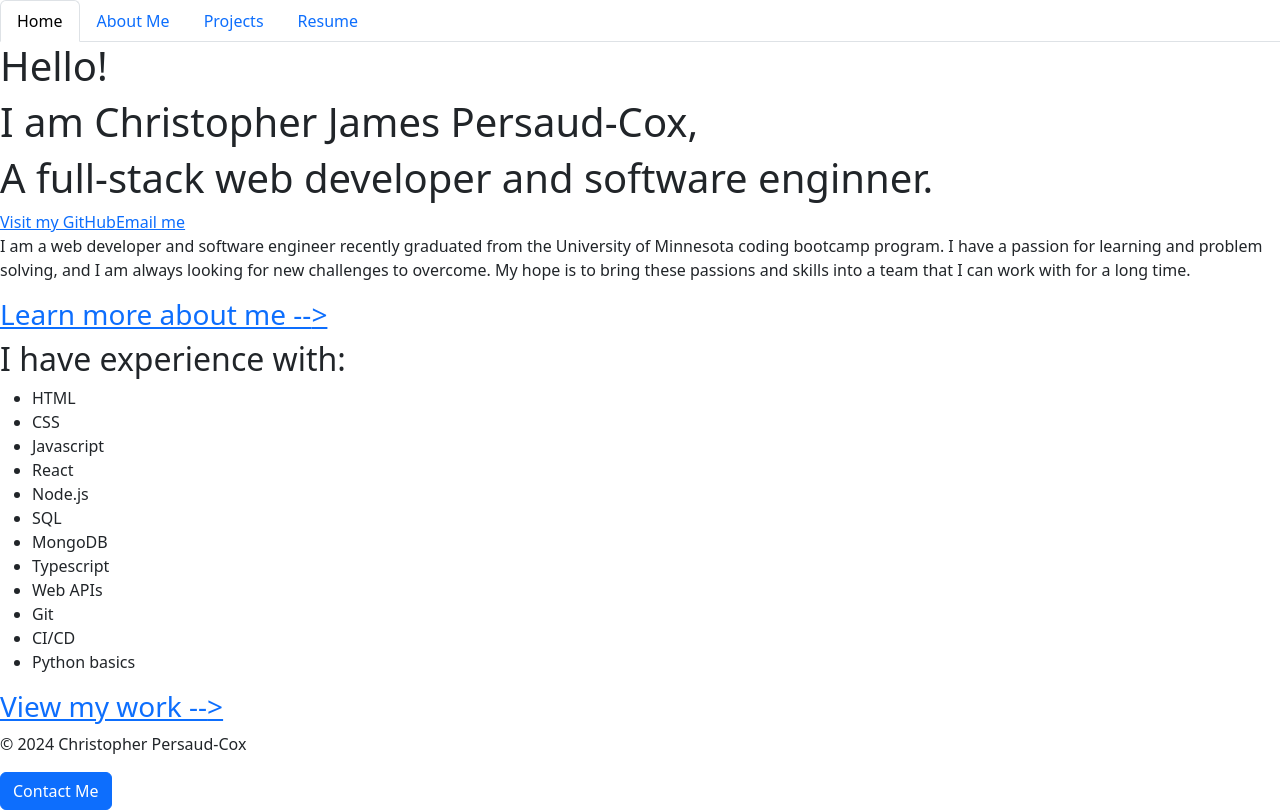
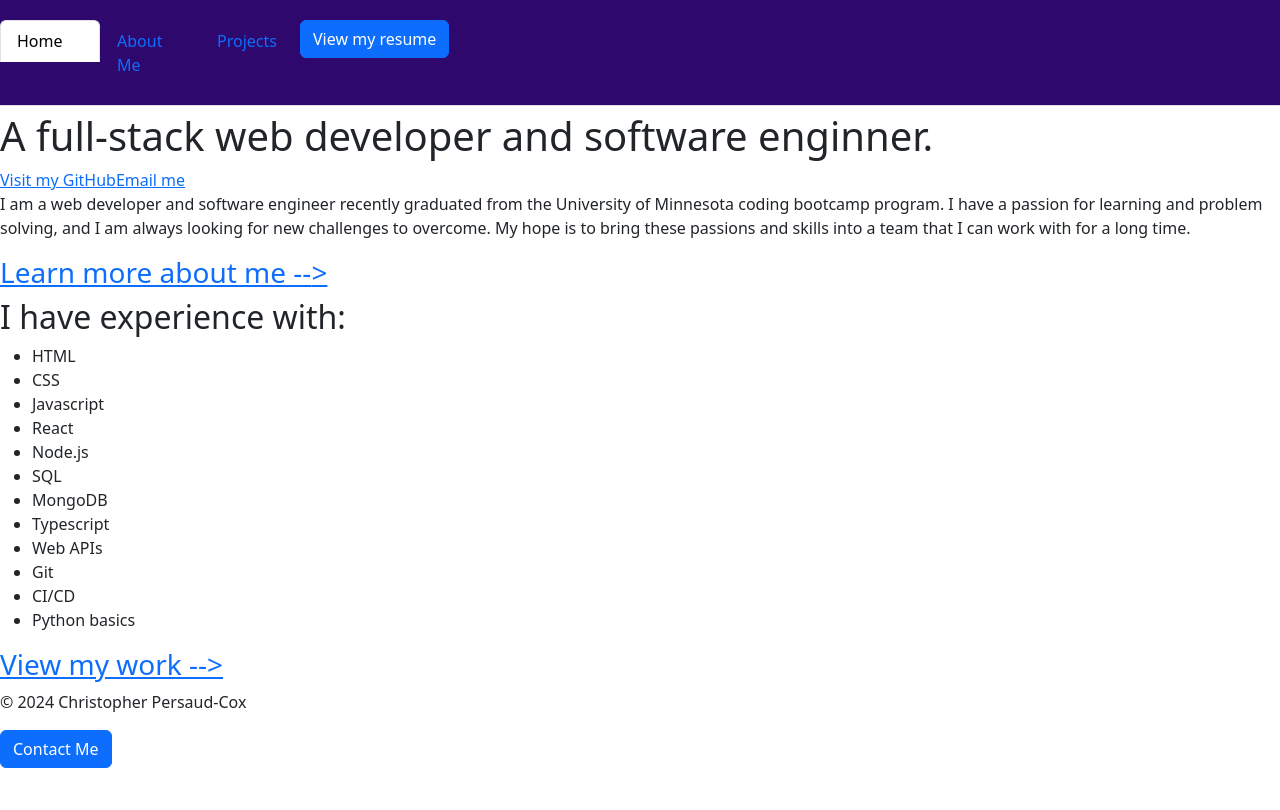
Before and after one commit to ChristopherP-C/My-Portfolio, a React (Vite) app: page / in a window 1280 px wide. Built offline with nearby package versions, Linux system fonts and the light colour scheme.

Commit message:
added modals and started changing colors

```diff
--- a/index.html
+++ b/index.html
@@ -5,9 +5,11 @@
     <link rel="icon" type="image/svg+xml" href="/vite.svg" />
     <meta name="viewport" content="width=device-width, initial-scale=1.0" />
     <title>Christopher P-C Portfolio</title>
+    <link href="https://cdn.jsdelivr.net/npm/bootstrap@5.3.3/dist/css/bootstrap.min.css" rel="stylesheet" integrity="sha384-QWTKZyjpPEjISv5WaRU9OFeRpok6YctnYmDr5pNlyT2bRjXh0JMhjY6hW+ALEwIH" crossorigin="anonymous" />
   </head>
   <body>
     <div id="root"></div>
     <script type="module" src="/src/main.tsx"></script>
+    <script src="https://cdn.jsdelivr.net/npm/bootstrap@5.3.3/dist/js/bootstrap.bundle.min.js" integrity="sha384-YvpcrYf0tY3lHB60NNkmXc5s9fDVZLESaAA55NDzOxhy9GkcIdslK1eN7N6jIeHz" crossorigin="anonymous"></script>
   </body>
 </html>
--- a/package.json
+++ b/package.json
@@ -12,6 +12,7 @@
   "dependencies": {
     "bootstrap": "^5.3.3",
     "react": "^18.3.1",
+    "react-bootstrap": "^2.10.9",
     "react-dom": "^18.3.1",
     "react-router-dom": "^6.27.0"
   },
--- a/src/components/mainNav.tsx
+++ b/src/components/mainNav.tsx
@@ -1,9 +1,14 @@
 import { Link, useLocation } from "react-router-dom";
+import ResumeModal from "./resumeModal";
+import { Button } from 'react-bootstrap';
+import { useState } from "react";
 import 'bootstrap/dist/css/bootstrap.min.css';
 import '../styles/header.css';
 
+
 function MainNav() {
     const currentPage = useLocation().pathname;
+    const [showResume, setShowResume] = useState(false);
 
     return (
         <header>
@@ -27,13 +32,14 @@ function MainNav() {
                     Projects
                 </Link>
             </li>
-            <li className="nav-item">
-                <Link to="/resume"
-                className={currentPage === "/resume" ? "nav-link active" : "nav-link"}>
-                    Resume
-                </Link>
-            </li>
+
+        <div className="resume-button">
+            <Button variant="primary" onClick={() => setShowResume(true)}>View my resume</Button>
+            <ResumeModal show={showResume} onHide={() => setShowResume(false)}/>
+        </div>
         </ul>
+
+
         </header>
     );
 }
--- a/src/components/resumeModal.tsx
+++ b/src/components/resumeModal.tsx
@@ -1,16 +1,28 @@
-export default function ResumeModal() {
+import React from 'react';
+import { Modal } from 'react-bootstrap';
+
+export default function ResumeModal(props: any) {
     return (
-        <section>
-            <div>
-                <a href='My Resume.pdf' download="Resume.pdf">Download my resume</a>
-            </div>
 
-            <br/>
+    <section>
 
-            <div>
-                <img src='\assets\resume.png' alt='resume-image' />
-            </div>
+        <div>
+        <Modal
+        {...props}
+        size="lg"
+        aria-labelledby="contained-modal-title-vcenter"
+        centered>
+        <Modal.Header closeButton>
+            <a href='My Resume.pdf' download="Resume.pdf">Download my resume</a>
+        </Modal.Header>
+        <Modal.Body>
+          <div>
+          <img src='\assets\resume.png' alt='resume-image' />
+          </div>
+        </Modal.Body>
+        </Modal>
+        </div>
 
-        </section>
+    </section>
     );
 }
--- a/src/styles/header.css
+++ b/src/styles/header.css
@@ -1,22 +1,20 @@
 /* make header display constantly at the top of the screen and have a nive dark blue color */
 /* add space between header and body of page */
 
-/*
-header {
+
+.nav {
   position: fixed;
-  top: 0;
+  top: 0px;
   left: 0;
   width: 100%;
-  background-color: #2c0847;
-  color: white;
-  padding: 0px 0;
+  background-color: #2f086e;
+  color: rgb(255, 255, 255);
+  padding: 20px 0;
 }
 
-ul {
+.nav-link {
   display: flex;
-  justify-content: flex-end;
-  width: 60%;
-  padding: 0;
-  margin: 0;
+  flex-grow: 1;
+  justify-content: flex-start;
+  width: 100px;
 }
- */
```
Also changed, not shown: 1 other file (tests, documents, lock files or other folders).
